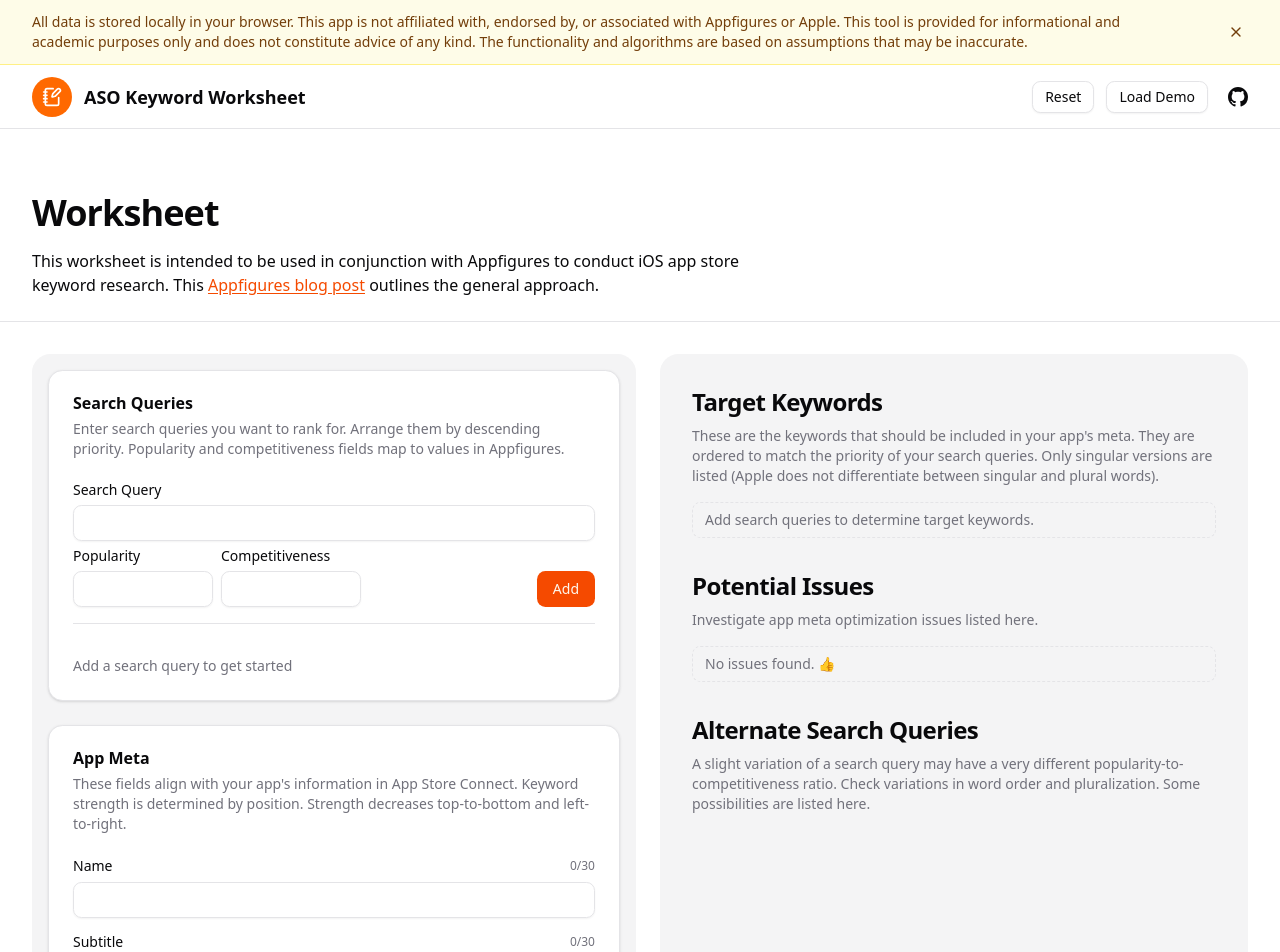
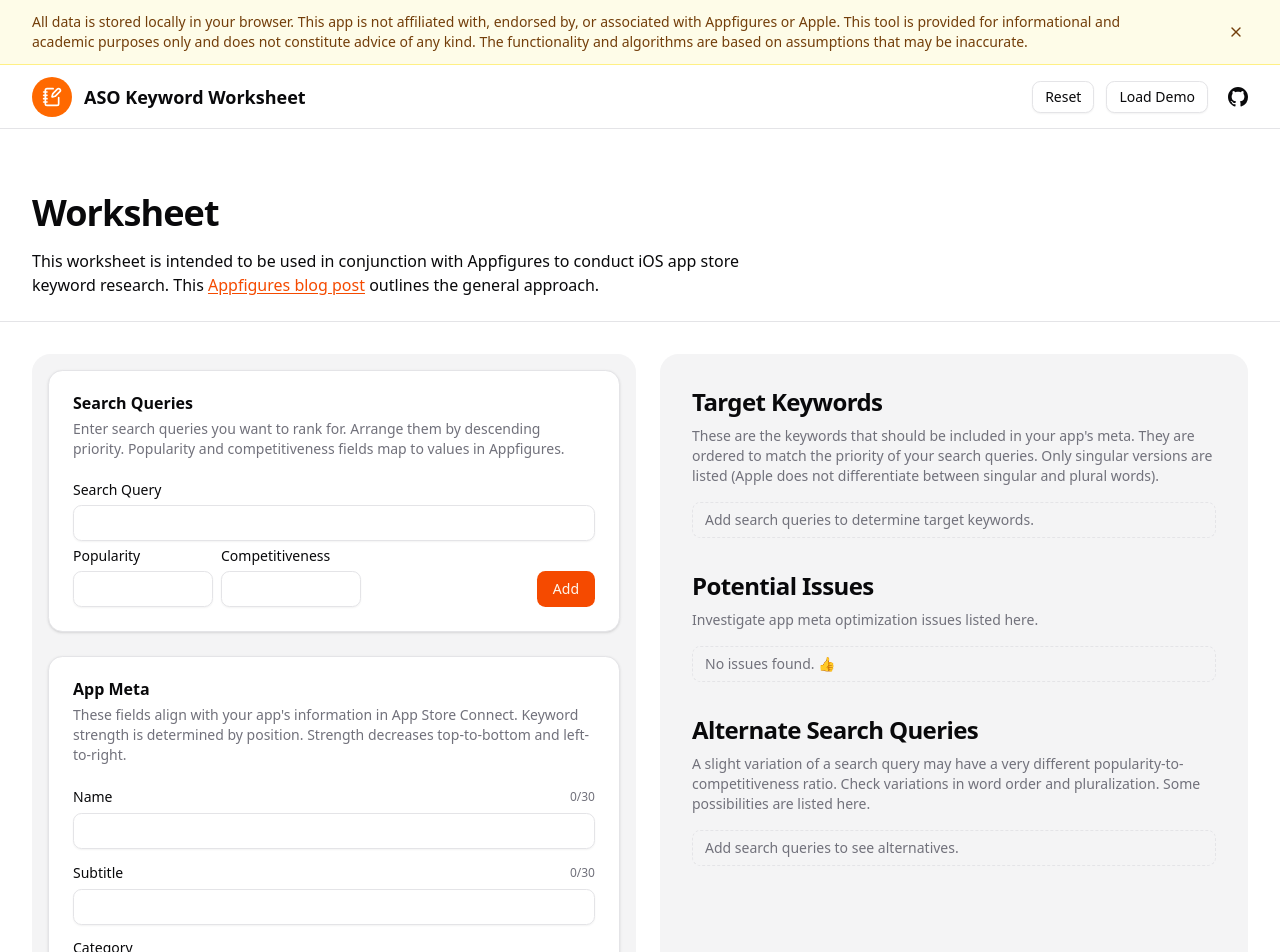
Before and after one commit to rbenj/aso-keyword-worksheet, a React (Vite) app: page / in a window 1280 px wide. Shown: the top 952 px of the page. Built offline with nearby package versions, Linux system fonts and the light colour scheme.

Commit message:
Minor mobile layout cleanup

```diff
--- a/src/App.tsx
+++ b/src/App.tsx
@@ -115,14 +115,18 @@
                 searchQueryText={searchQueryText}
               />
 
+              {searchQueries.length > 0 && (
                 <Separator className="mt-4 mb-8" />
+              )}
 
+              {searchQueries.length > 0 && (
                 <SearchQueryList
                   onDelete={handleDeleteSearchQuery}
                   onDragEnd={handleDragEnd}
                   onEdit={handleEditSearchQuery}
                   searchQueries={searchQueries}
                 />
+              )}
             </CardContent>
           </Card>
 
@@ -211,9 +215,15 @@
             </CardHeader>
 
             <CardContent>
+              {searchQueries.length > 0 ? (
                 <UnusedQueries
                   unusedSearchQueries={unusedSearchQueries}
                 />
+              ) : (
+                <DetailBox>
+                  Add search queries to see alternatives.
+                </DetailBox>
+              )}
             </CardContent>
           </MockCard>
         </div>
--- a/src/components/aso/rank-chart.tsx
+++ b/src/components/aso/rank-chart.tsx
@@ -39,7 +39,7 @@
     value.length > max ? `${value.slice(0, max - 3)}…` : value;
 
   return (
-    <ChartContainer config={chartConfig} className="w-full">
+    <ChartContainer config={chartConfig} className="w-full max-w-lg">
       <BarChart
         accessibilityLayer
         data={chartData}
--- a/src/components/aso/search-query-item.tsx
+++ b/src/components/aso/search-query-item.tsx
@@ -29,7 +29,7 @@
     <div
       ref={setNodeRef}
       style={style}
-      className="flex items-center justify-between p-2 border rounded bg-background"
+      className="flex flex-col justify-between gap-2 p-2 border rounded bg-background sm:flex-row sm:items-center md:flex-col md:items-start lg:flex-row lg:items-center"
     >
       <div className="flex items-center gap-2">
         <button
--- a/src/components/aso/search-query-list.tsx
+++ b/src/components/aso/search-query-list.tsx
@@ -56,12 +56,6 @@
           ))}
         </SortableContext>
       </DndContext>
-
-      {searchQueries.length === 0 && (
-        <p className="text-sm text-muted-foreground">
-          Add a search query to get started
-        </p>
-      )}
     </div>
   );
 }
```
Lines whose indentation alone changed are shown as unchanged.
